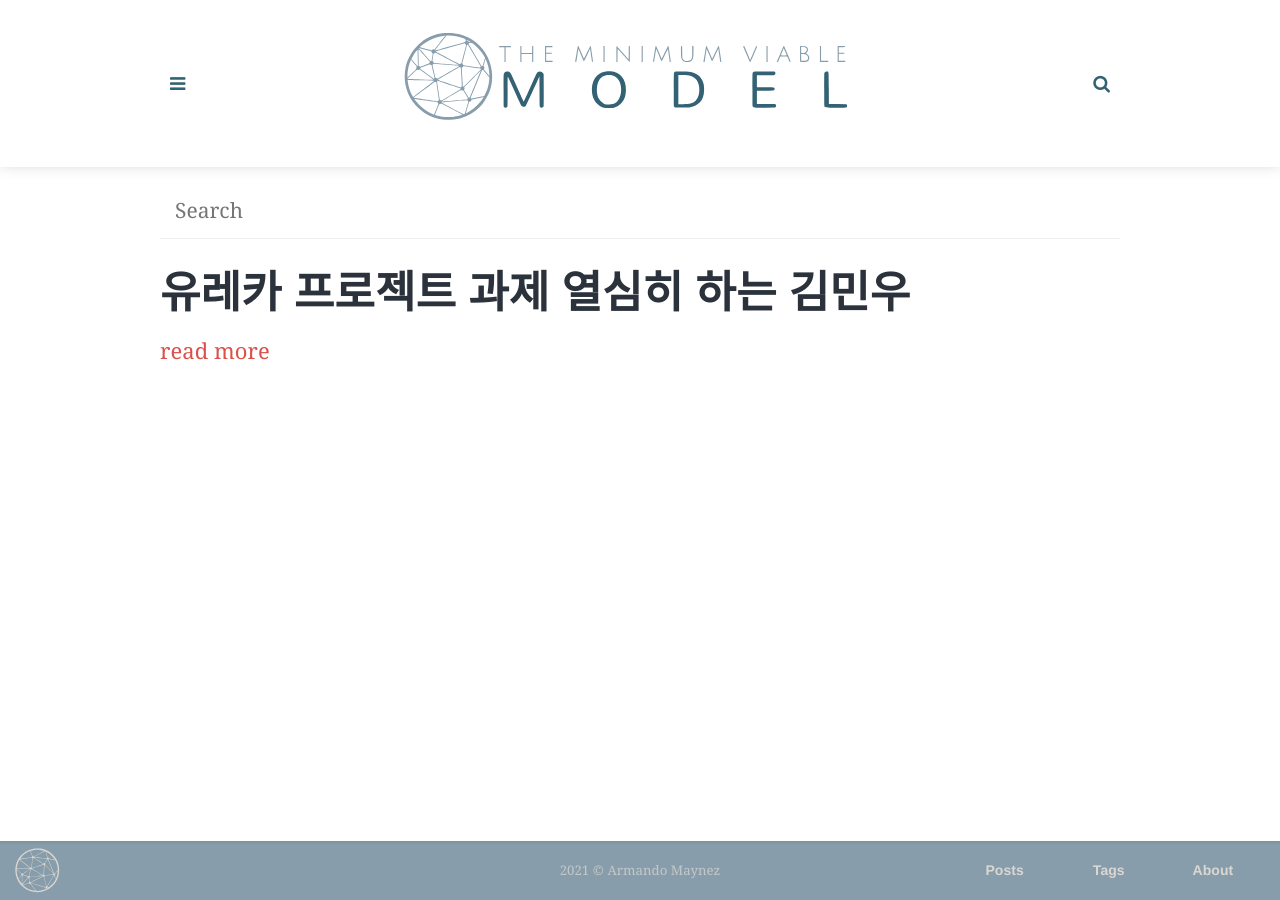
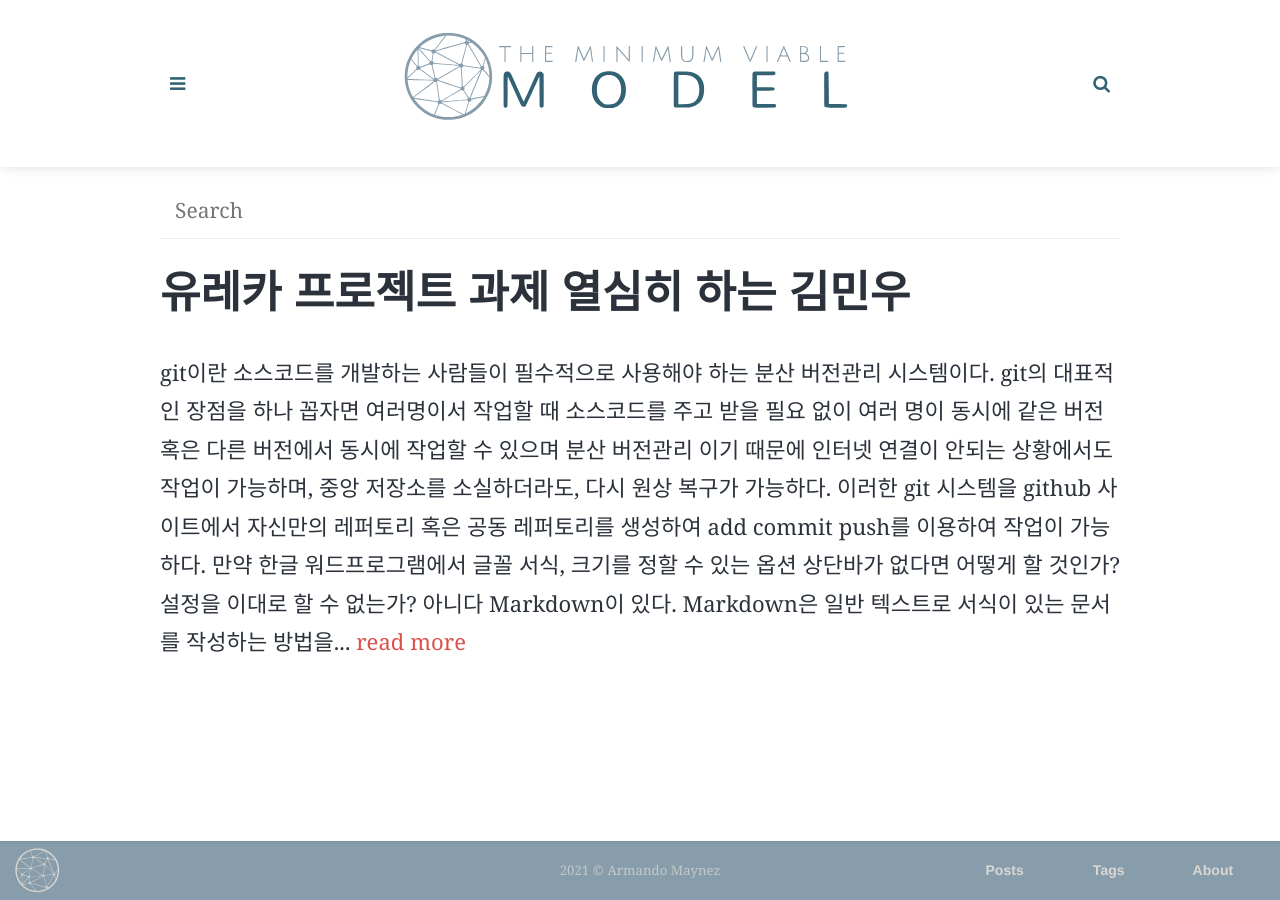
Before and after one commit to minwoogood12/minwoogood12.github.io, a Jekyll site: the page built from _pages/archive.html, in a window 1280 px wide. Built offline with Jekyll 4.4.1, drawn with Linux system fonts in a browser that asks for light colours; some web fonts are replaced.

Commit message:
Update 2021-12-14-my-first-post.md

```diff
--- a/_posts/2021-12-14-my-first-post.md
+++ b/_posts/2021-12-14-my-first-post.md
@@ -13,3 +13,4 @@ toc_sticky: true
 date: 2020-05-25
 last_modified_at: 2020-05-25
 ---
+git이란 소스코드를 개발하는 사람들이 필수적으로 사용해야 하는 분산 버전관리 시스템이다. git의 대표적인 장점을 하나 꼽자면 여러명이서 작업할 때 소스코드를 주고 받을 필요 없이 여러 명이 동시에 같은 버전 혹은 다른 버전에서 동시에 작업할 수 있으며 분산 버전관리 이기 때문에 인터넷 연결이 안되는 상황에서도 작업이 가능하며, 중앙 저장소를 소실하더라도, 다시 원상 복구가 가능하다. 이러한 git 시스템을 github 사이트에서 자신만의 레퍼토리 혹은 공동 레퍼토리를 생성하여 add commit push를 이용하여 작업이 가능하다. 만약 한글 워드프로그램에서 글꼴 서식, 크기를 정할 수 있는 옵션 상단바가 없다면 어떻게 할 것인가? 설정을 이대로 할 수 없는가? 아니다 Markdown이 있다. Markdown은 일반 텍스트로 서식이 있는 문서를 작성하는 방법을 칭한다. ‘#’을 이용하면 제목의 크기 지정, __ … __ 로는 bold체 작성등 여러 가지 문법을 사용하여 작성할 수 있다. jekyll은 Ruby를 기반으로 한 정적 웹사이트 생성기이다. 앞에서 언급했던 Markdown을 이용하여 포스트를 작성하게 되면 자동적으로 HTML로 변환시켜 주며 우리가 사용한 github page에서 무료로 호스팅해주기 때문에 인기가 많다.
```
